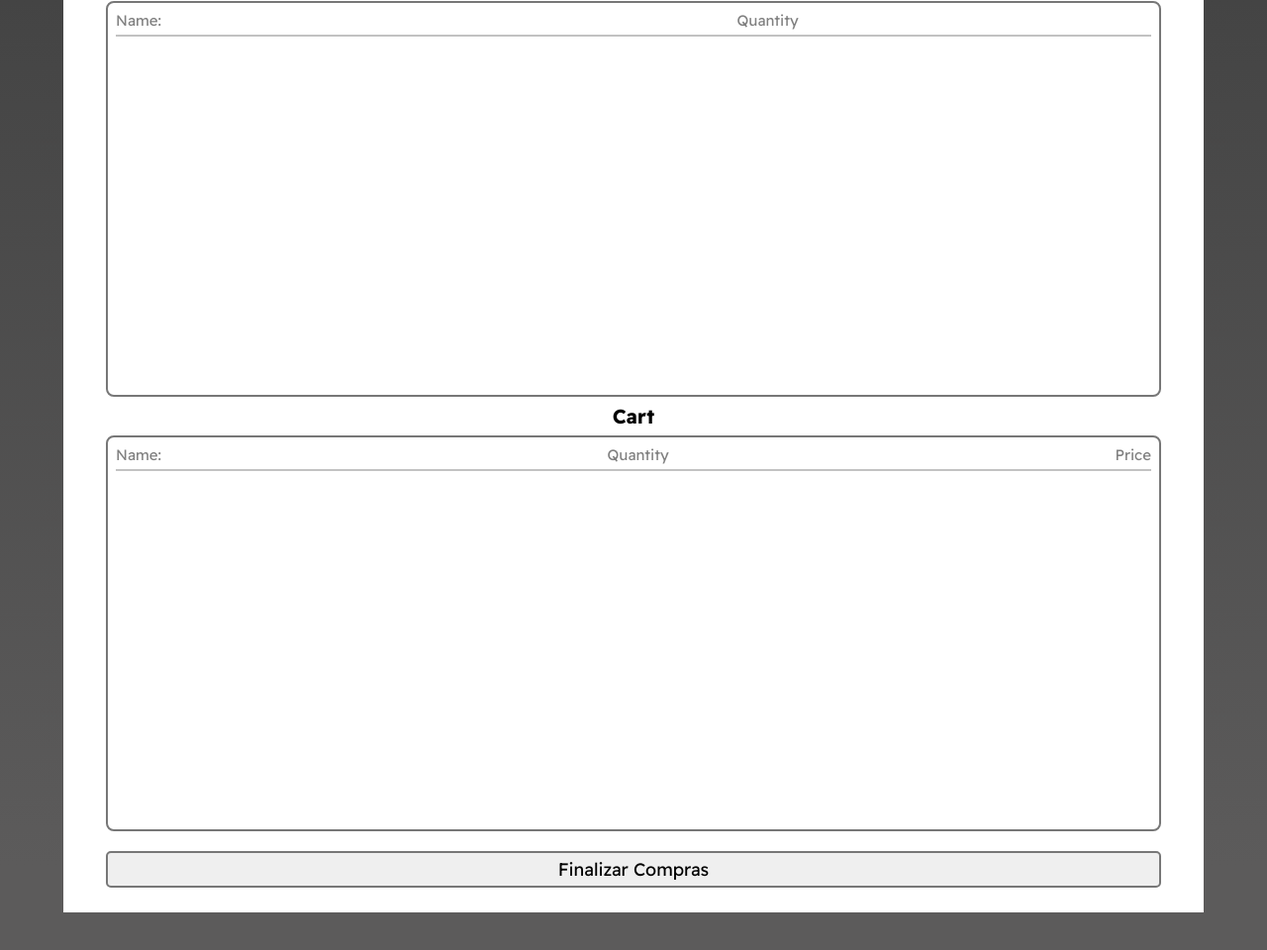
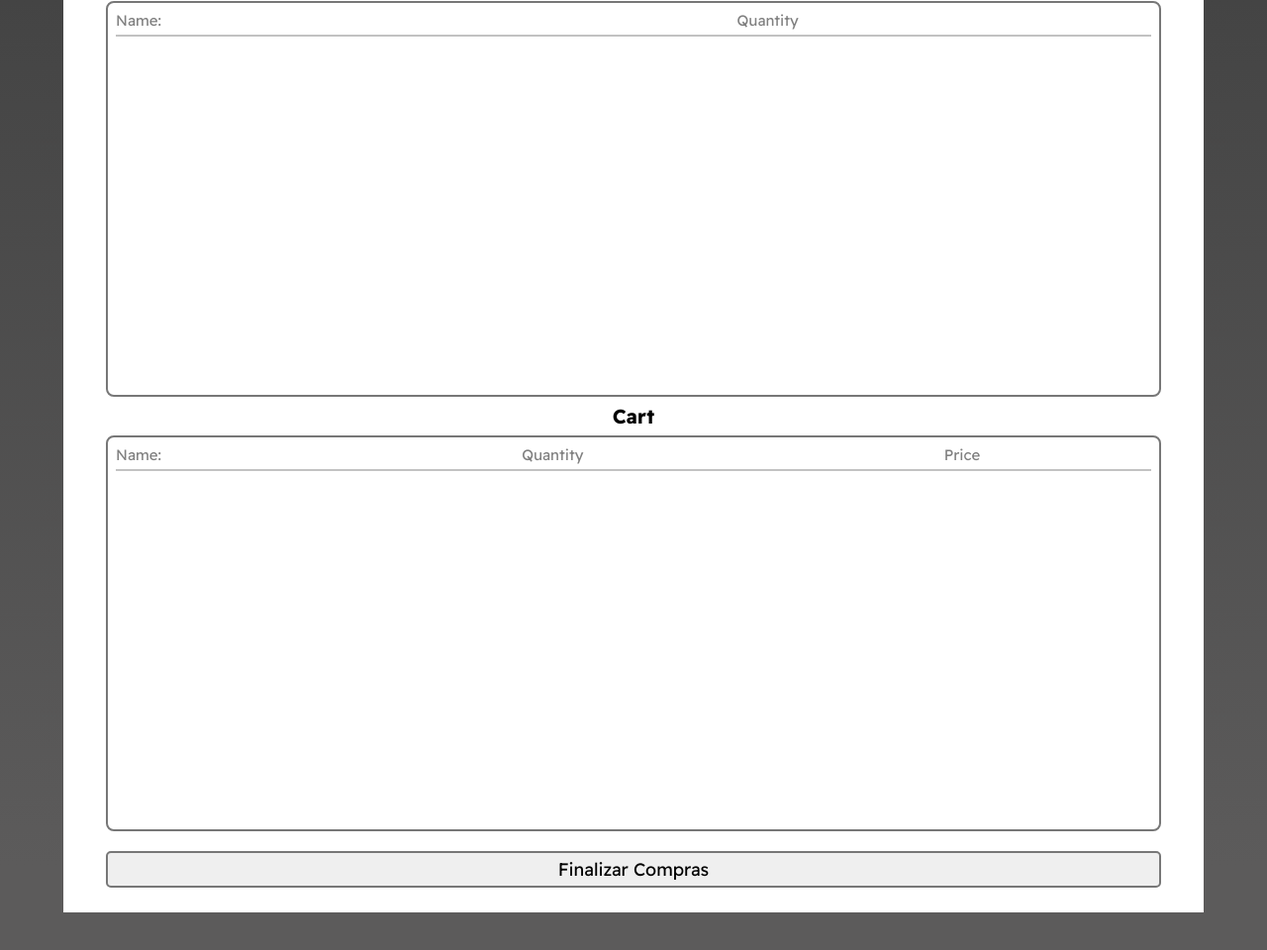
Before and after one commit to Menrraz/grocerylist, a plain HTML site: page index.html in a window 1280 px wide. Shown: the part 723-1683 px from the top of the page at 99% size. Drawn offline with Linux system fonts and the light colour scheme; some icons are missing.

Commit message:
Update index.html

```diff
--- a/index.html
+++ b/index.html
@@ -44,7 +44,7 @@
                 <div class="cart-header">
                     <p>Name:</p>
                     <p>Quantity</p>
-                    <p>Price</p>
+                    <p class='price-p'>Price</p>
 
                 </div><!-- items go here--></div>
 
```
